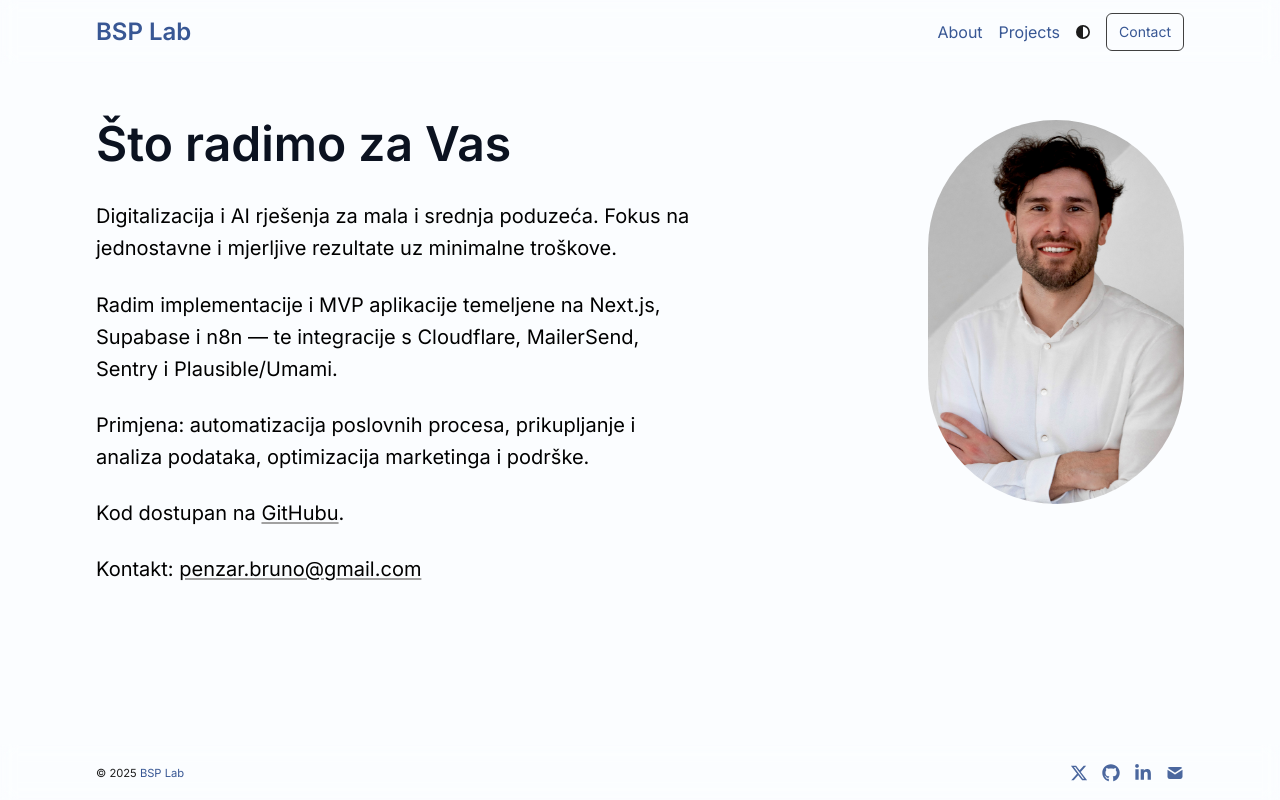
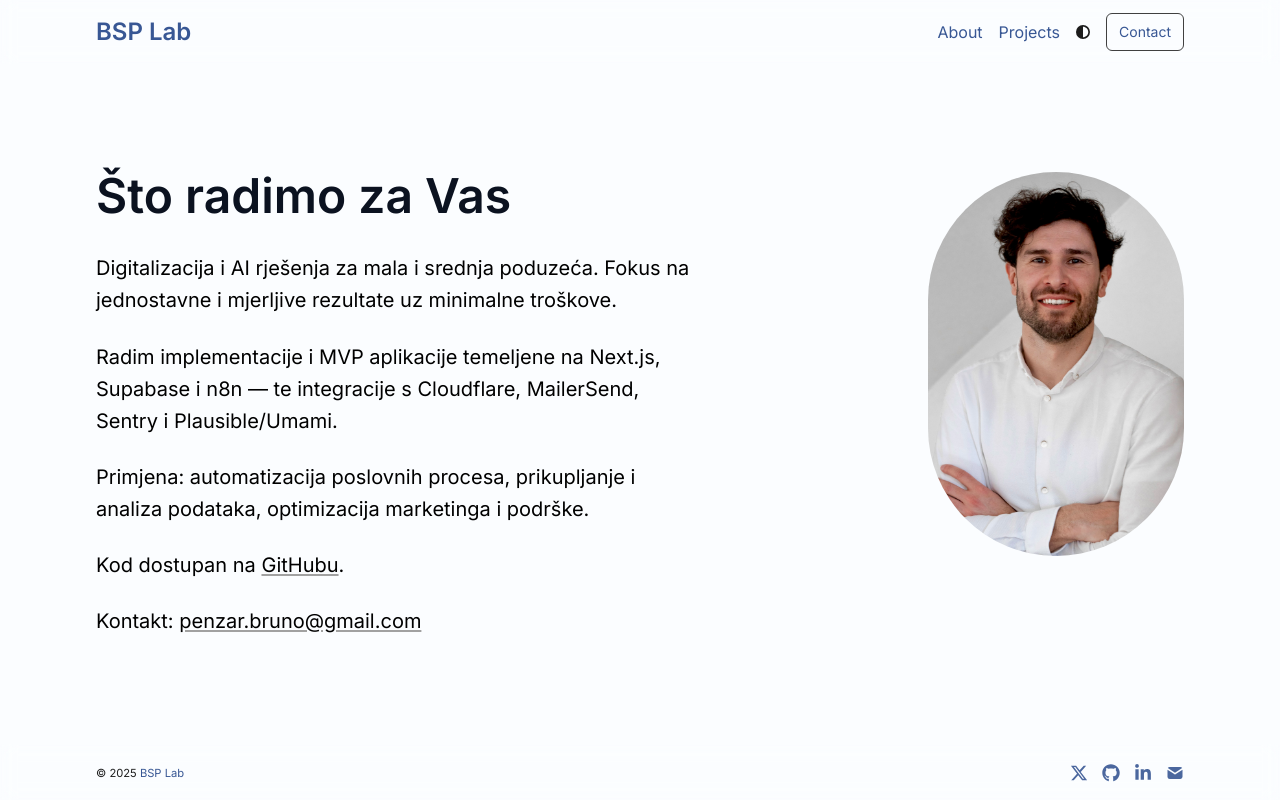
Before and after one commit to BPenzar/bsp-lab, a Next.js app: page / in a window 1280 px wide. Built offline with nearby package versions, Linux system fonts and the light colour scheme.

Commit message:
Update layout.tsx

```diff
--- a/app/layout.tsx
+++ b/app/layout.tsx
@@ -53,11 +53,12 @@
           </header>
 
           {/* Main */}
-          <main className="w-full">
-            <div className="mx-auto w-full max-w-6xl px-4 sm:px-6 lg:px-8 py-10 md:py-14">
+          <main className="w-full flex items-center justify-center min-h-[calc(100vh-var(--header-h)-var(--footer-h))]">
+            <div className="mx-auto w-full max-w-6xl px-4 sm:px-6 lg:px-8">
               {children}
             </div>
           </main>
+
 
           {/* Fixed Footer */}
           <footer className="fixed bottom-0 inset-x-0 h-[var(--footer-h)] z-50 border-t border-white/10 bg-background/70 backdrop-blur supports-[backdrop-filter]:bg-background/50">
```
